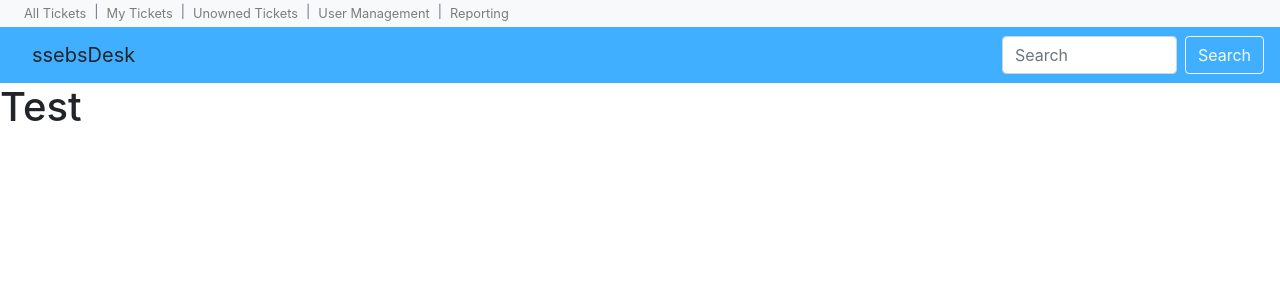
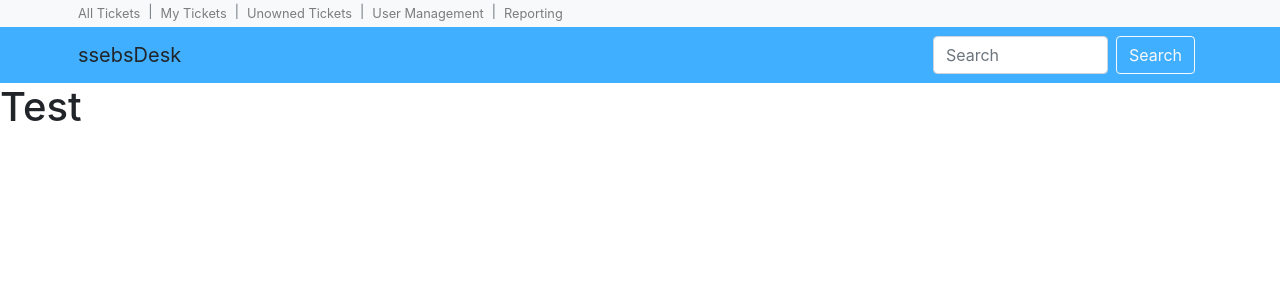
Before and after one commit to ssebs/ssebs-desk, a React (Create React App) app: page / in a window 1280 px wide. Shown: the top 300 px of the page. Built offline with nearby package versions, Linux system fonts and the light colour scheme.

Commit message:
header stylign

```diff
--- a/src/components/Header.jsx
+++ b/src/components/Header.jsx
@@ -13,6 +13,7 @@ const Header = () => {
                 className="navbar navbar-expand-sm navbar-light bg-light py-0"
                 style={{ fontSize: "0.8rem" }}
             >
+                <div className="container pl-0 ml-auto">
                     <div className="navbar-nav">
                         <a className="nav-item nav-link  py-1" href="/#">
                             All Tickets
@@ -34,8 +35,10 @@ const Header = () => {
                             Reporting
                         </a>
                     </div>
+                </div>
             </nav>
             <nav className="navbar navbar-expand-sm navbar-light bg-primary justify-content-between">
+                <div className="container pl-0 ml-auto">
                     <a className="nav-item nav-link navbar-brand">ssebsDesk</a>
                     <div className="navbar-nav">
                         <form className="form-inline">
@@ -54,6 +57,7 @@ const Header = () => {
                             </button>
                         </form>
                     </div>
+                </div>
             </nav>
         </>
     );
--- a/src/index.scss
+++ b/src/index.scss
@@ -2,3 +2,7 @@ $primary: #41afff;
 $secondary: #41ff91;
 
 @import "node_modules/bootstrap/scss/bootstrap";
+
+.navbar-brand {
+    padding-left: 8px; // same as above nav item
+}
```
Lines whose indentation alone changed are shown as unchanged.
